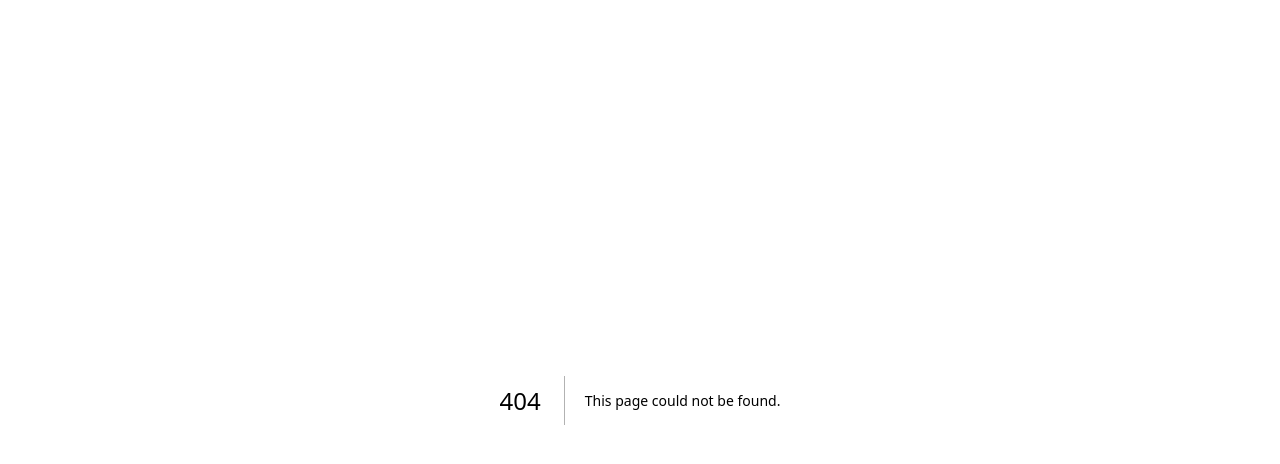
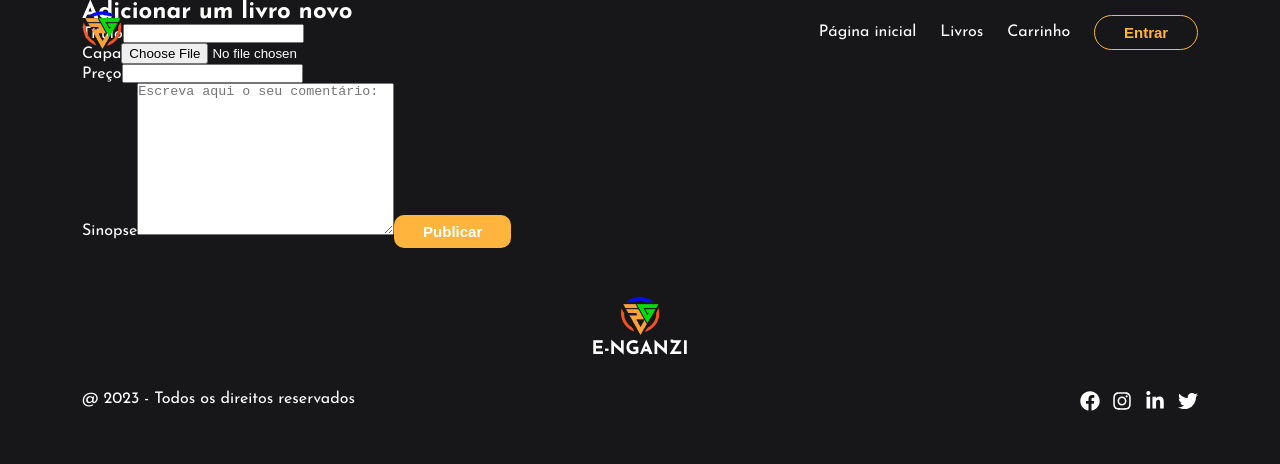
Before and after one commit to ArielChama/Livraria, a Next.js app: page /profile/addBook in a window 1280 px wide. Before the commit this address had no page. Shown: the top 464 px of the page. Built offline with nearby package versions, Linux system fonts and the light colour scheme.

Commit message:
Adicionando páginas do perfil

```diff
--- /dev/null
+++ b/src/pages/profile/addBook/index.jsx
@@ -0,0 +1,43 @@
+import React from 'react'
+import HEAD from '@/components/HEAD'
+import Layout from '@/components/Layout'
+import style from './addBook.module.css'
+
+const addBook = () => {
+  return (
+    <>
+      <HEAD title="Adicionar um livro" />
+      <Layout>
+        <div className="containerCard">
+          <h1>Adicionar um livro novo</h1>
+
+          <form action="">
+            <label htmlFor="">Título</label>
+            <input type="text" className="formInput" />
+
+            <div className="inputsGroup">
+              <div>
+                <label htmlFor="">Capa</label>
+                <input type="file" className="formInput" />
+              </div>
+
+              <div>
+                <label htmlFor="">Preço</label>
+                <input type="number" className="formInput" />
+              </div>
+            </div>
+
+            <label htmlFor="">Sinopse</label>
+            <textarea name="" id="" cols="30" rows="10" placeholder="Escreva aqui o seu comentário: " className="formTextarea"></textarea>
+
+            <button type="submit" className="buttonPrimary" style={{ borderRadius: '10px' }}>
+              Publicar
+            </button>
+          </form>
+        </div>
+      </Layout>
+    </>
+  )
+}
+
+export default addBook
```
Also changed, not shown: src/pages/profile/editInfo/index.jsx (added, +46 -0 lines), src/pages/profile/addBook/addBook.module.css (added), src/pages/profile/editInfo/editInfo.module.css (added).
